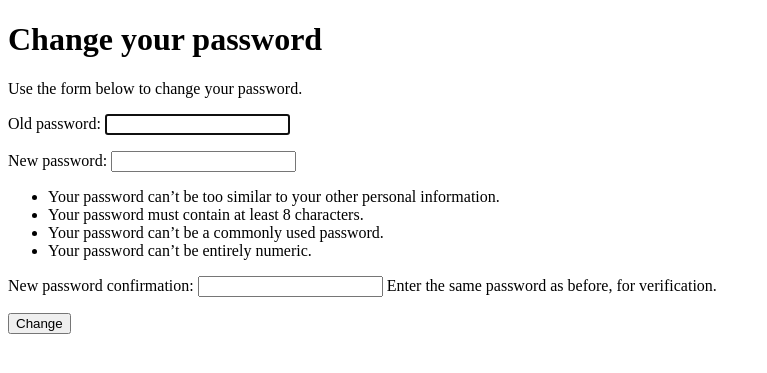
After one commit to codeAKstan/socweb, a Django app: page /registration/password-change/ in a window 1280 px wide. The commit adds this page. Shown: the top 373 px of the page, without its empty margins (0-767 px from the left). Run offline with Django 5.2, Linux system fonts and the light colour scheme; a user stored in the database is signed in.

Commit message:
Added password chanage

```diff
--- a/socWeb/registration/templates/registration/dashboard.html
+++ b/socWeb/registration/templates/registration/dashboard.html
@@ -14,7 +14,9 @@
         {% csrf_token %}
         <button type="submit">Logout</button>
     </form>
+
     </p>
+    <p><a href="{% url 'password_change' %}">change password</a></p>
 </body>
 
 </html>
--- /dev/null
+++ b/socWeb/registration/templates/registration/password_change_form.html
@@ -0,0 +1,20 @@
+<!DOCTYPE html>
+<html lang="en">
+
+<head>
+    <meta charset="UTF-8">
+    <meta name="viewport" content="width=device-width, initial-scale=1.0">
+    <title>Document</title>
+</head>
+
+<body>
+    <h1>Change your password</h1>
+    <p>Use the form below to change your password.</p>
+    <form method="post">
+        {{ form.as_p }}
+        <p><input type="submit" value="Change"></p>
+        {% csrf_token %}
+    </form>
+</body>
+
+</html>
--- a/socWeb/registration/urls.py
+++ b/socWeb/registration/urls.py
@@ -6,6 +6,8 @@ urlpatterns = [
     path('', views.register, name='register'),
     path('login/', auth_views.LoginView.as_view(), name='login'),
     path('logout/', auth_views.LogoutView.as_view(), name='logout'),
-    path('home/', views.dashboard, name='dashboard')
+    path('home/', views.dashboard, name='dashboard'),
+    path('password-change/', auth_views.PasswordChangeView.as_view(), name="password_change"),
+    path('password-change/done/', auth_views.PasswordChangeDoneView.as_view(), name='password_change_done')
 
 ]
```
Also changed, not shown: socWeb/registration/templates/registration/password_change_done.html (added, +16 -0 lines).
